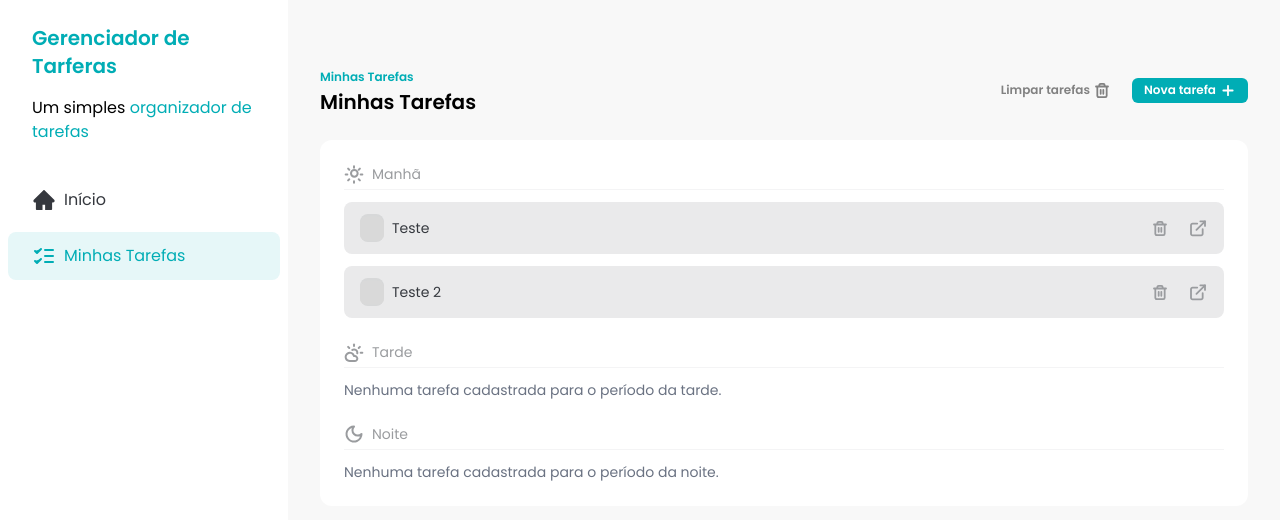
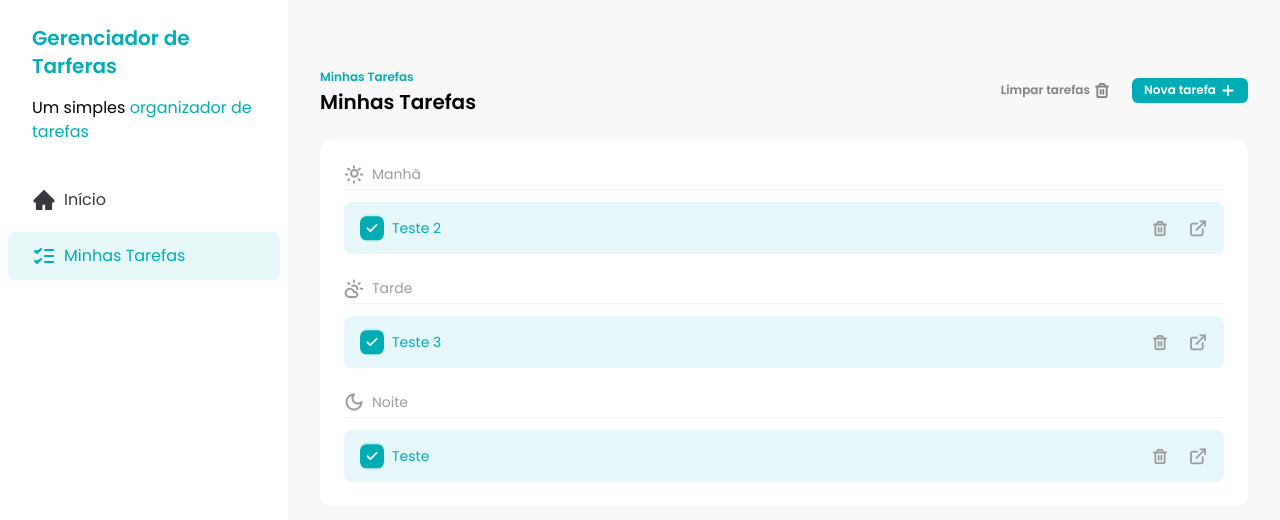
Before and after one commit to Andersonamalta/task-manager, a React (Vite) app: page /tasks in a window 1280 px wide. Shown: the top 520 px of the page. Built offline with nearby package versions, Linux system fonts and the light colour scheme; data requests are answered from the project's data file.

Commit message:
feat: ensure task status is update via api

```diff
--- a/db.json
+++ b/db.json
@@ -2,17 +2,24 @@
   "tasks": [
     {
       "id": "a3848494-a3f0-49ec-a89e-45908f7a3390",
-      "time": "Manhã",
+      "time": "Noite",
       "title": "Teste",
       "description": "Teste",
-      "status": "not_started"
+      "status": "done"
     },
     {
       "id": "e7522a81-34e6-4223-a55c-f4380b7f5ed4",
       "time": "Manhã",
       "title": "Teste 2",
       "description": "Teste 2",
-      "status": "not_started"
+      "status": "done"
+    },
+    {
+      "id": "fb1f2e39-b0d6-4957-ab79-9a13010c8fe7",
+      "time": "Tarde",
+      "title": "Teste 3",
+      "description": "Teste 3",
+      "status": "done"
     }
   ]
 }
--- a/src/components/TaskItem.jsx
+++ b/src/components/TaskItem.jsx
@@ -11,9 +11,36 @@ import Button from "./Button"
 import { toast } from "sonner"
 import { Link } from "react-router-dom"
 import { useDeleteTasks } from "../hooks/data/use-delete-tasks"
+import { useUpdateTask } from "../hooks/data/use-update-tasks"
 
-const TaskIem = ({ task, handleCheckboxClick }) => {
+const TaskIem = ({ task }) => {
   const { mutate: deleteTask, isPending } = useDeleteTasks(task.id)
+
+  const { mutate: updateTask } = useUpdateTask(task.id)
+
+  const getNewStatus = () => {
+    if (task.status === "not_started") {
+      return "in_progress"
+    }
+    if (task.status === "in_progress") {
+      return "done"
+    }
+    return "not_started"
+  }
+
+  const handleCheckboxClick = () => {
+    updateTask(
+      { status: getNewStatus() },
+      {
+        onSuccess: () => {
+          toast.success("Tarefa atualizada com sucesso!")
+        },
+        onError: () => {
+          toast.error("Ocorreu um erro ao atualizar a tarefa.")
+        },
+      }
+    )
+  }
 
   const handleDeleteClick = async () => {
     deleteTask(undefined, {
@@ -52,9 +79,7 @@ const TaskIem = ({ task, handleCheckboxClick }) => {
             type="checkbox"
             checked={task.status == "done"}
             className="absolute h-full w-full cursor-pointer opacity-0"
-            onChange={() => {
-              handleCheckboxClick(task.id)
-            }}
+            onChange={handleCheckboxClick}
           />
           {task.status === "done" && <CheckIcon />}
           {task.status === "in_progress" && (
--- a/src/components/Tasks.jsx
+++ b/src/components/Tasks.jsx
@@ -1,45 +1,17 @@
-import { toast } from "sonner"
-import { useState } from "react"
-
 import { SunIcon, CloudSunIcon, MoonIcon } from "../assets/icons"
 
 import TaskSeparator from "./TasksSeparator"
 import TaskIem from "./TaskItem"
-import { useQueryClient } from "@tanstack/react-query"
 import { useGetTasks } from "../hooks/data/use-get-tasks"
 import Header from "./Header"
-import { tasksQueryKeys } from "../keys/queries"
 
 const Tasks = () => {
-  const queryClient = useQueryClient()
   const { data: tasks } = useGetTasks()
 
   // Pega todas as tarefas com o time igual a morning e armazena nessa variavel
   const morningTasks = tasks?.filter((task) => task.time == "Manhã")
   const aftrnoonTasks = tasks?.filter((task) => task.time == "Tarde")
   const eveningTasks = tasks?.filter((task) => task.time == "Noite")
-
-  const handleTaskCheckboxClick = (taskId) => {
-    const newTasks = tasks.map((task) => {
-      if (task.id != taskId) {
-        return task
-      }
-      if (task.status === "not_started") {
-        toast.success("Tarefa iniciada com sucesso")
-        return { ...task, status: "in_progress" }
-      }
-      if (task.status === "in_progress") {
-        toast.success("Tarefa concluida com sucesso")
-        return { ...task, status: "done" }
-      }
-      if (task.status === "done") {
-        toast.success("Tarefa reiniciada com sucesso")
-        return { ...task, status: "not_started" }
-      }
-      return task
-    })
-    queryClient.setQueryData(tasksQueryKeys.getAll(), newTasks)
-  }
 
   return (
     <div className="w-full space-y-6 px-8 py-16">
@@ -56,11 +28,7 @@ const Tasks = () => {
           )}
           {/* Lista todas as tarefas */}
           {morningTasks?.map((task) => (
-            <TaskIem
-              key={task.id}
-              task={task}
-              handleCheckboxClick={handleTaskCheckboxClick}
-            />
+            <TaskIem key={task.id} task={task} />
           ))}
         </div>
 
@@ -74,11 +42,7 @@ const Tasks = () => {
           )}
           {/* Lista todas as tarefas */}
           {aftrnoonTasks?.map((task) => (
-            <TaskIem
-              key={task.id}
-              task={task}
-              handleCheckboxClick={handleTaskCheckboxClick}
-            />
+            <TaskIem key={task.id} task={task} />
           ))}
         </div>
 
@@ -92,11 +56,7 @@ const Tasks = () => {
           )}
           {/* Lista todas as tarefas */}
           {eveningTasks?.map((task) => (
-            <TaskIem
-              key={task.id}
-              task={task}
-              handleCheckboxClick={handleTaskCheckboxClick}
-            />
+            <TaskIem key={task.id} task={task} />
           ))}
         </div>
       </div>
--- a/src/hooks/data/use-update-tasks.js
+++ b/src/hooks/data/use-update-tasks.js
@@ -9,9 +9,10 @@ export const useUpdateTask = (taskId) => {
     mutationKey: taskMutationKeys.update(taskId),
     mutationFn: async (newTask) => {
       const { data: updatedTask } = await api.patch(`/tasks/${taskId}`, {
-        title: newTask.title.trim(),
-        description: newTask.description.trim(),
-        time: newTask.time,
+        title: newTask?.title?.trim(),
+        description: newTask?.description?.trim(),
+        time: newTask?.time,
+        status: newTask?.status,
       })
       queryClient.setQueryData(tasksQueryKeys.getAll(), (oldTask) => {
         return oldTask.map((oldTask) => {
--- a/src/pages/Home.jsx
+++ b/src/pages/Home.jsx
@@ -14,9 +14,7 @@ const HomePage = () => {
   const inProgressTasks = tasks?.filter(
     (task) => task.status === "in_progress"
   ).length
-  const completedTask = tasks?.filter(
-    (task) => task.status === "completed"
-  ).length
+  const completedTask = tasks?.filter((task) => task.status === "done").length
 
   return (
     <div className="flex">
```
